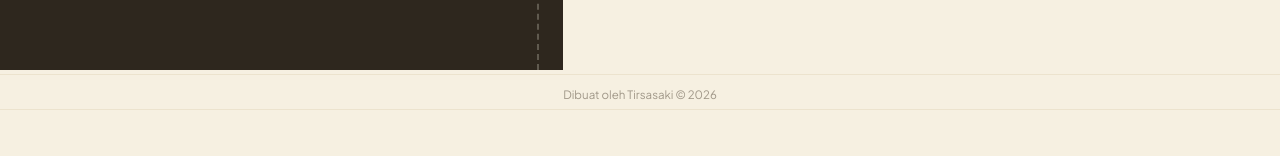
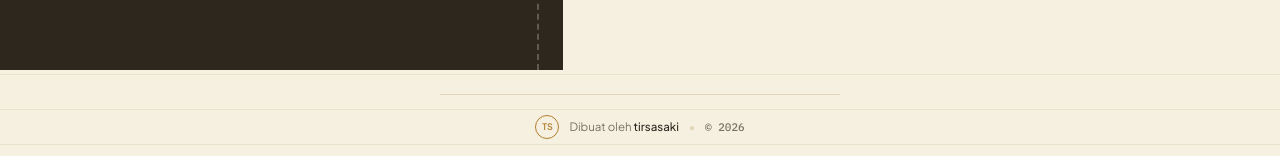
Before and after one commit to tirsasaki/buku-hutang, a Next.js app: page /login in a window 1280 px wide. Shown: the part 730-886 px from the top of the page. Before the commit the page ends 849 px from the top, so only its background shows below. Built offline with nearby package versions, Linux system fonts and the light colour scheme; no server answers.

Commit message:
footer edit

```diff
--- a/app/layout.jsx
+++ b/app/layout.jsx
@@ -36,8 +36,27 @@ export default function RootLayout({ children }) {
       </head>
       <body>
         {children}
-        <footer className="text-center text-[11.5px] text-[var(--ink-soft)] py-4 opacity-70">
-          Dibuat oleh Tirsasaki &copy; 2026
+        <footer className="mt-6">
+          <div className="max-w-md mx-auto px-6">
+            <div className="h-px" style={{ background: "var(--paper-line)" }} />
+          </div>
+          <div className="flex items-center justify-center gap-2.5 flex-wrap px-4 py-5 text-center">
+            <div
+              className="w-6 h-6 rounded-full flex items-center justify-center text-[9px] font-semibold tracking-tight shrink-0"
+              style={{ border: "1px solid var(--gold)", color: "var(--gold)" }}
+            >
+              TS
+            </div>
+            <span className="text-[11.5px] text-[var(--ink-soft)]">
+              Dibuat oleh <span className="font-medium text-[var(--ink)]">tirsasaki</span>
+            </span>
+            <span className="text-[10px]" style={{ color: "var(--paper-line)" }}>
+              &#9679;
+            </span>
+            <span className="font-mono-num text-[11px] text-[var(--ink-soft)]">
+              &copy; {new Date().getFullYear()}
+            </span>
+          </div>
         </footer>
         <Analytics />
         <RegisterSW />
```
